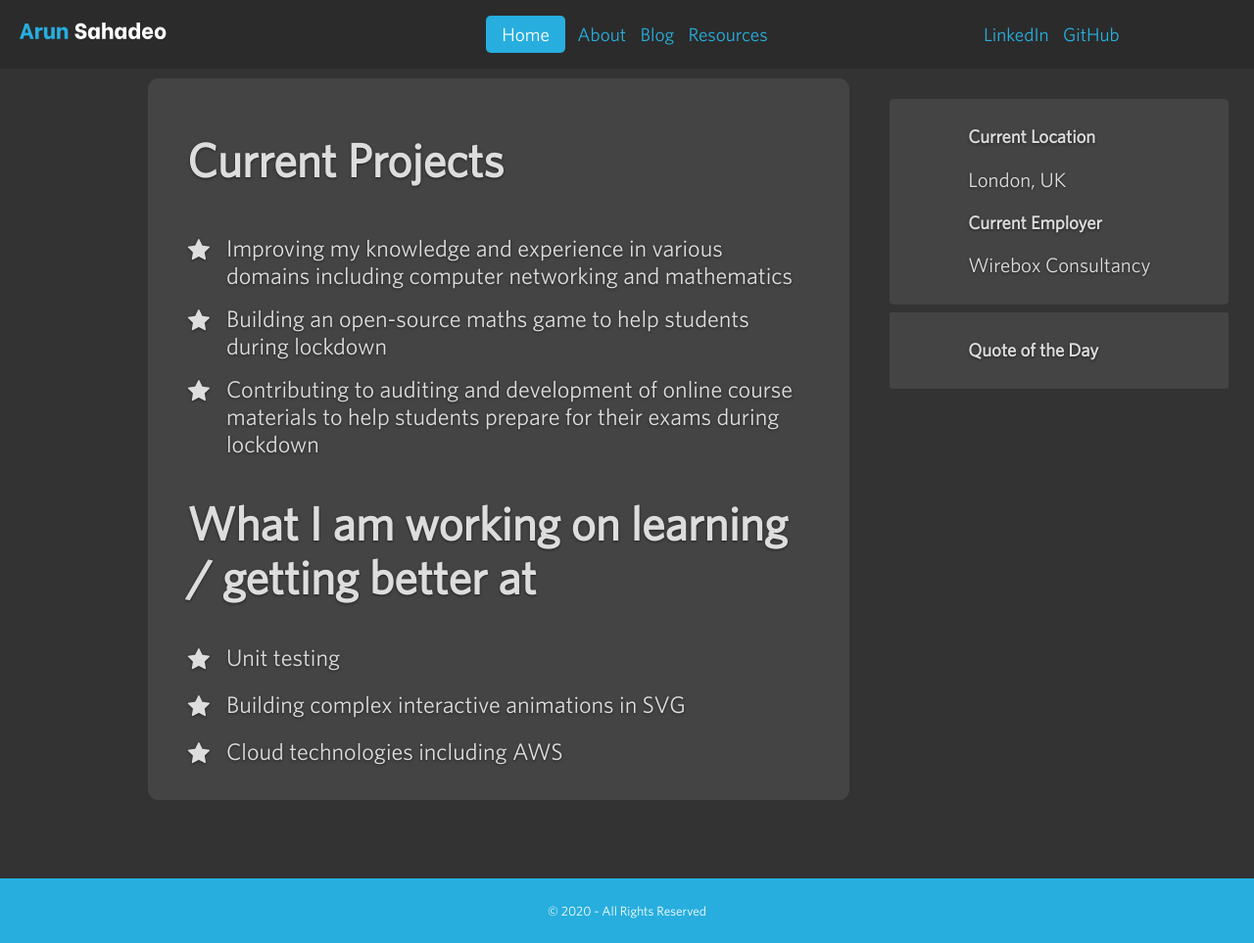
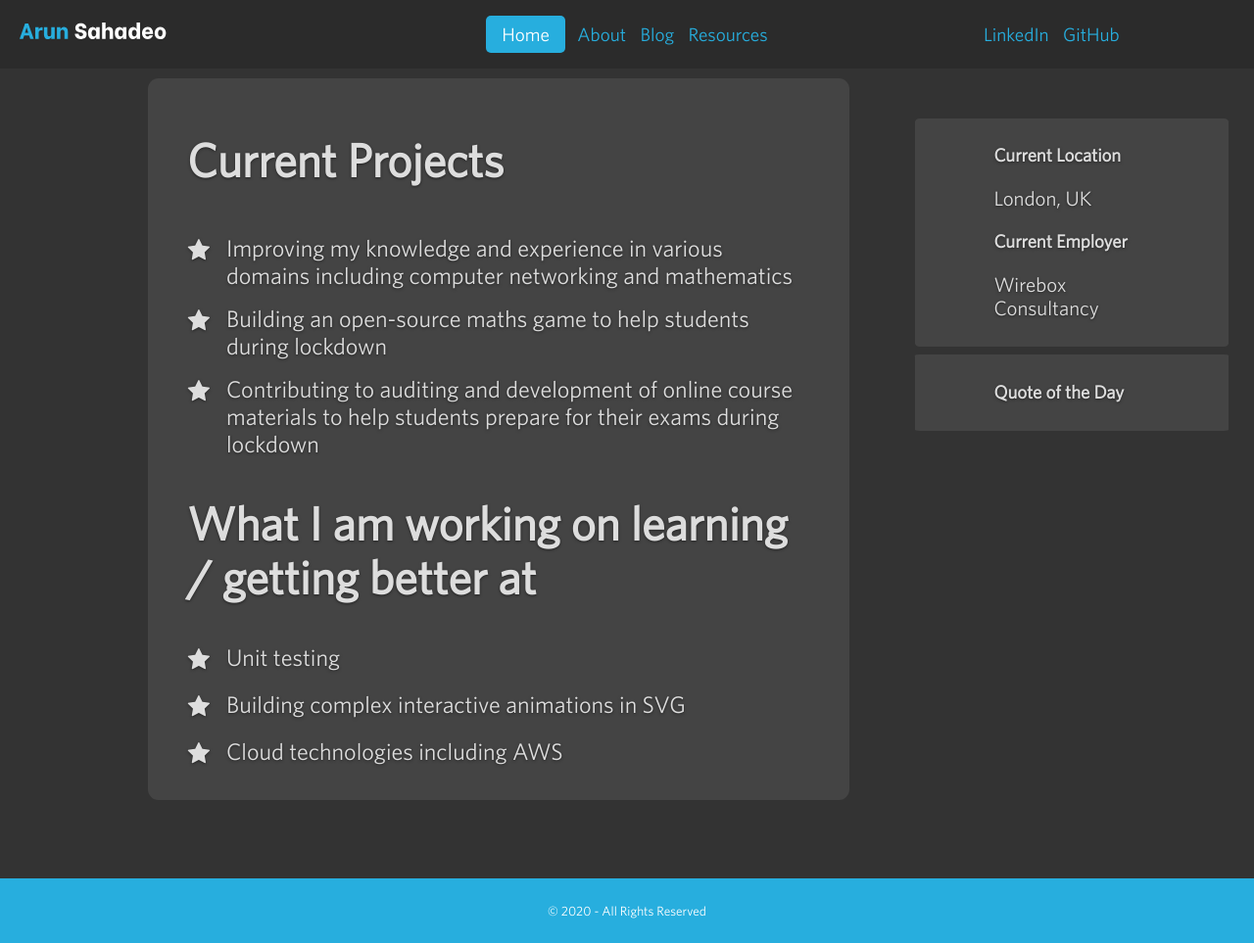
Before and after one commit to ArunSahadeo/ArunSahadeo.github.io, a Jekyll site: the page built from index.html, in a window 1280 px wide and 963 px high. Shown: the whole window at 98% size. Built offline with Jekyll 4.4.1, drawn with Linux system fonts in a browser that asks for light colours; some web fonts are replaced.

Commit message:
Fix overlapping panels

```diff
--- a/_sass/components/_content-grid.scss
+++ b/_sass/components/_content-grid.scss
@@ -42,6 +42,20 @@
             }
         }
 
+        @media (min-width: 1440px) {
+            aside {
+                top: 10%;
+                width: 30%;
+            }
+        }
+
+        @media (min-width: 1200px) and (max-width: 1439px) {
+            aside {
+                top: 12%;
+                width: 25%;
+            }
+        }
+
         @media (min-width: 1200px) {
             article {
                 max-width: 65%;
@@ -49,8 +63,7 @@
 
             aside {
                 position: absolute;
-                right: calc(100% - 98%);
-                top: 10%;
+                right: 2%;
             }
         }
     }
```
